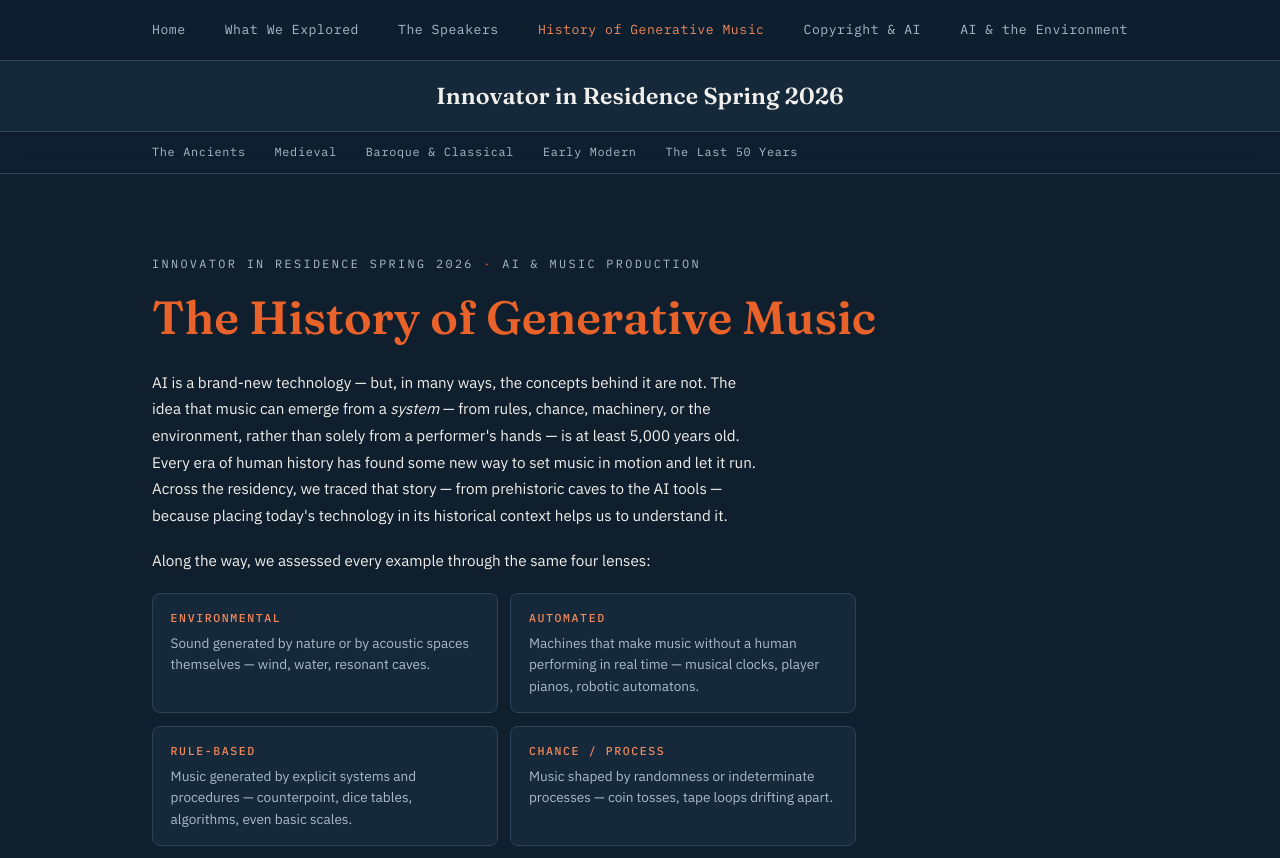
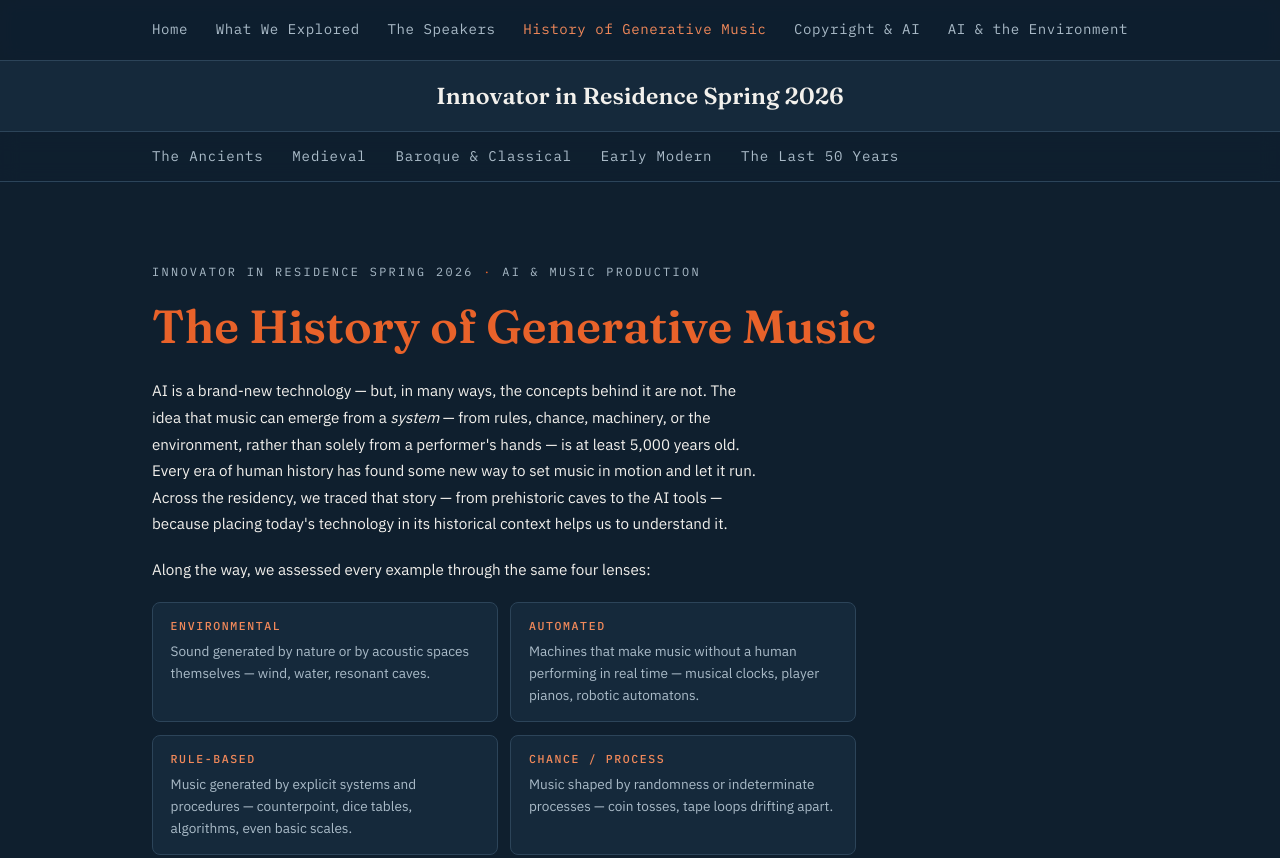
Before and after one commit to Silverphonic/iir-spring-2026, a plain HTML site: page history.html in a window 1280 px wide. Shown: the top 858 px of the page. Drawn offline with Linux system fonts and the light colour scheme.

Commit message:
Enlarge and align header link sizing
Raise nav links from .82rem to .88rem on all pages and stop link
text from wrapping mid-phrase.

On the history page, raise the era bar from .74rem to .88rem so it
matches the main nav rather than sitting visibly smaller.

Co-Authored-By: Claude Opus 5 (1M context) <noreply@anthropic.com>
Claude-Session: https://claude.ai/code/session_01Kh5Rocs5AjWk3rdZQT8rV5

```diff
--- a/history.html
+++ b/history.html
@@ -39,12 +39,12 @@
   }
   nav .wrap{display:flex;align-items:center;height:60px;}
   .brandmark{font-family:"Fraunces",serif;font-weight:600;font-size:1.05rem;color:var(--text);}
-  .navlinks{display:flex;flex:1;justify-content:space-between;gap:1.6rem;font-size:.82rem;
+  .navlinks{display:flex;flex:1;justify-content:space-between;gap:1.2rem;overflow-x:auto;scrollbar-width:none;font-size:.88rem;
     font-family:"IBM Plex Mono",monospace;letter-spacing:.04em;}
-  .navlinks a{color:var(--muted);}
+  .navlinks a{color:var(--muted);white-space:nowrap;}
   .navlinks a:hover{color:var(--text);}
   .navlinks a.here{color:var(--accent-soft);}
-  @media(max-width:620px){ .navlinks{gap:1rem;font-size:.72rem;} }
+  @media(max-width:620px){ .navlinks{gap:1rem;font-size:.85rem;} }
 
   /* ---------- page header ---------- */
   header.page{padding:5rem 0 2.5rem;}
@@ -91,8 +91,8 @@
   }
   .erabar .wrap{
     display:flex;gap:1.8rem;overflow-x:auto;
-    font-family:"IBM Plex Mono",monospace;font-size:.74rem;
-    letter-spacing:.06em;padding-top:.65rem;padding-bottom:.65rem;
+    font-family:"IBM Plex Mono",monospace;font-size:.88rem;
+    letter-spacing:.06em;padding-top:.8rem;padding-bottom:.8rem;
     white-space:nowrap;scrollbar-width:none;
   }
   .erabar .wrap::-webkit-scrollbar{display:none;}
```
Also changed, not shown: copyright.html (+3 -3 lines), environment.html (+3 -3 lines), explored.html (+3 -3 lines), index.html (+3 -3 lines), speakers.html (+3 -3 lines).
